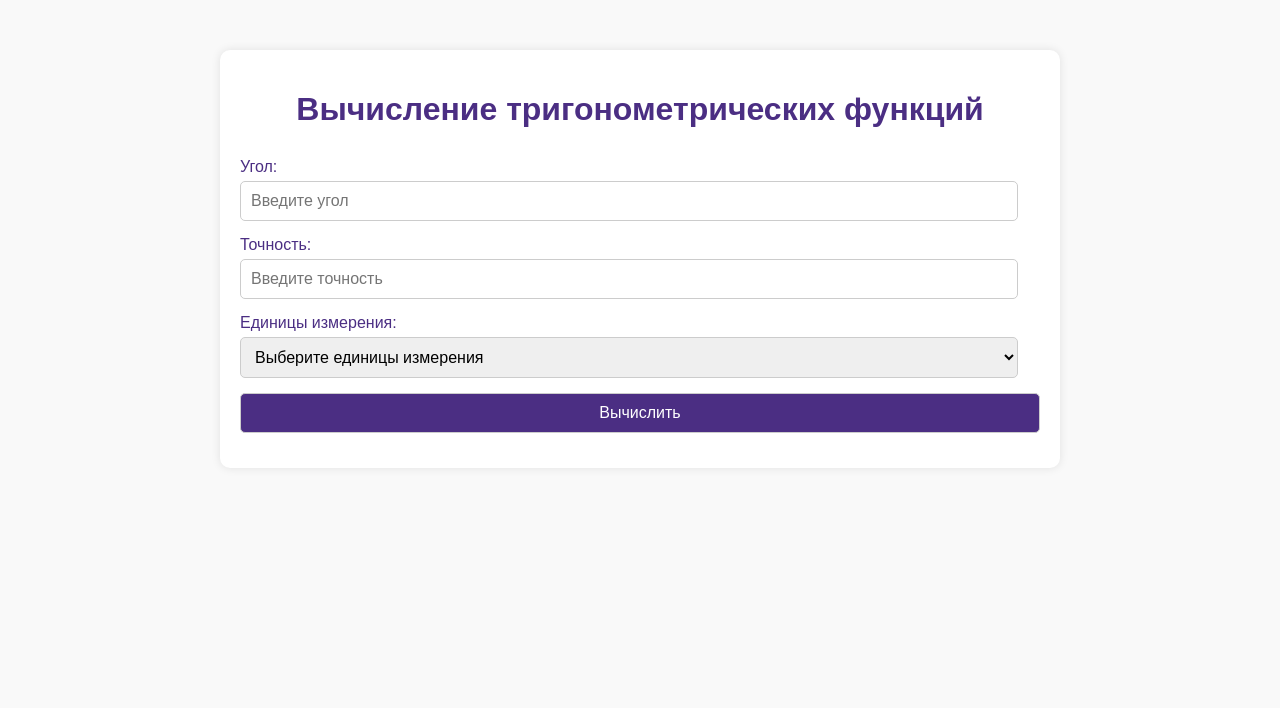
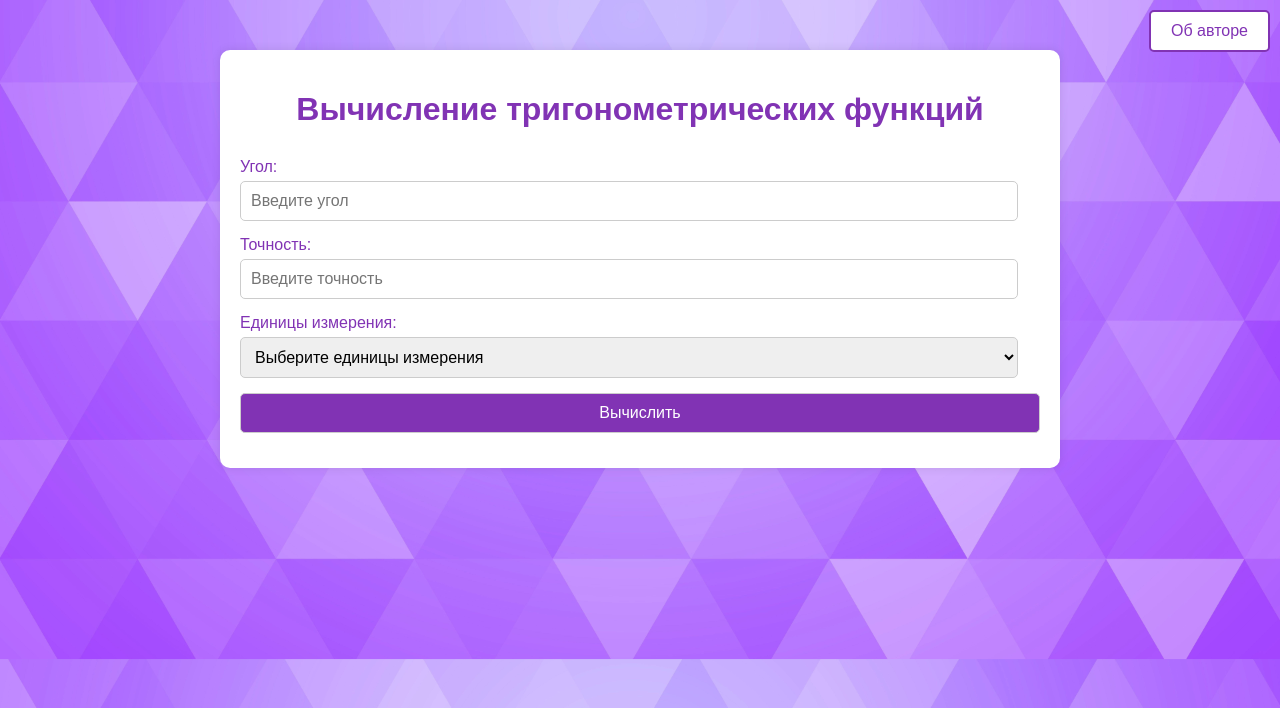
Before and after one commit to Phobos-Duck/lab3-flask, a Flask app: page / in a window 1280 px wide. Shown: the top 708 px of the page. Run offline with Flask 3, Linux system fonts and the light colour scheme.

Commit message:
инфо об авторе+доработка стиля

```diff
--- a/app.py
+++ b/app.py
@@ -19,16 +19,16 @@ def calculate():
             'sin': round(sin(angle), precision),
             'cos': round(cos(angle), precision),
             'tg': round(tan(angle), precision),
-            'ctg': round(1 / tan(angle), precision),
-            'asin': round(asin(angle), precision),
-            'acos': round(acos(angle), precision),
-            'atg': round(atan(angle), precision),
-            'actg': round(1/atan(angle), precision)
+            'ctg': round(1 / tan(angle), precision)
         }
 
-        return render_template("trig_calulator.html", result=result)
+        return render_template("index.html", result=result)
 
-    return render_template("trig_calulator.html")
+    return render_template("index.html")
+
+@app.route('/about')
+def about():
+    return render_template('about.html')
 
 if __name__ == "__main__":
     app.run(debug=True)
--- a/static/styles.css
+++ b/static/styles.css
@@ -1,8 +1,8 @@
 body {
     font-family: Arial, sans-serif;
-    background-color: #f9f9f9;
-    margin: 0;
-    padding: 0;
+    background-image: url('back.jpg');
+    background-size: cover;
+    background-position: center;
 }
 
 .container {
@@ -16,14 +16,14 @@ body {
 
 h1 {
     text-align: center;
-    color: #4b2e83; /* Лиловый */
+    color: #8133b4; /* Лиловый */
     margin-bottom: 30px;
 }
 
 label {
     display: block;
     margin-bottom: 5px;
-    color: #4b2e83; /* Лиловый */
+    color: #8133b4; /* Лиловый */
 }
 
 input, select, button {
@@ -38,11 +38,29 @@ input, select, button {
 
 button {
     width: 100%;
-    background-color: #4b2e83; /* Лиловый */
+    background-color: #8133b4; /* Лиловый */
     color: #ffffff; /* Белый */
     cursor: pointer;
     transition: background-color 0.3s ease;
 }
+
+.top-right-button {
+            position: absolute;
+            top: 10px;
+            right: 10px;
+            background-color: #ffffff;
+            color: #8133b4;
+            border: 2px solid #8133b4;
+            border-radius: 5px;
+            padding: 10px 20px;
+            font-size: 16px;
+            text-decoration: none;
+        }
+
+.top-right-button:hover {
+            background-color: #8133b4;
+            color: #ffffff;
+        }
 
 button:hover {
     background-color: #57418e; /* Темно-лиловый */
--- a/templates/trig_calulator.html
+++ b/templates/index.html
@@ -5,6 +5,7 @@
     <meta name="viewport" content="width=device-width, initial-scale=1.0">
     <title>Тригонометрические функции</title>
     <link rel="stylesheet" href="../static/styles.css">
+
 </head>
 <body>
     <div class="container">
@@ -26,6 +27,8 @@
 
             <button type="submit">Вычислить</button>
         </form>
+
+        <a href="/about" class="top-right-button">Об авторе</a>
 
         {% if result %}
         <div>
@@ -56,26 +59,6 @@
                     <td>{{ result.ctg }}</td>
                     <td>ctan</td>
                 </tr>
-                <tr>
-                    <td>Арксинус</td>
-                    <td>{{ result.asin }}</td>
-                    <td>arcsin</td>
-                </tr>
-                <tr>
-                    <td>Арккосинус</td>
-                    <td>{{ result.acos }}</td>
-                    <td>arccos</td>
-                </tr>
-                <tr>
-                    <td>Арктангенс</td>
-                    <td>{{ result.atg }}</td>
-                    <td>arctg</td>
-                </tr>
-                <tr>
-                    <td>Арккотангенс</td>
-                    <td>{{ result.actg }}</td>
-                    <td>arcctg</td>
-                </tr>
             </table>
         </div>
         {% endif %}
```
Also changed, not shown: templates/about.html (added, +19 -0 lines), static/back.jpg (added).
